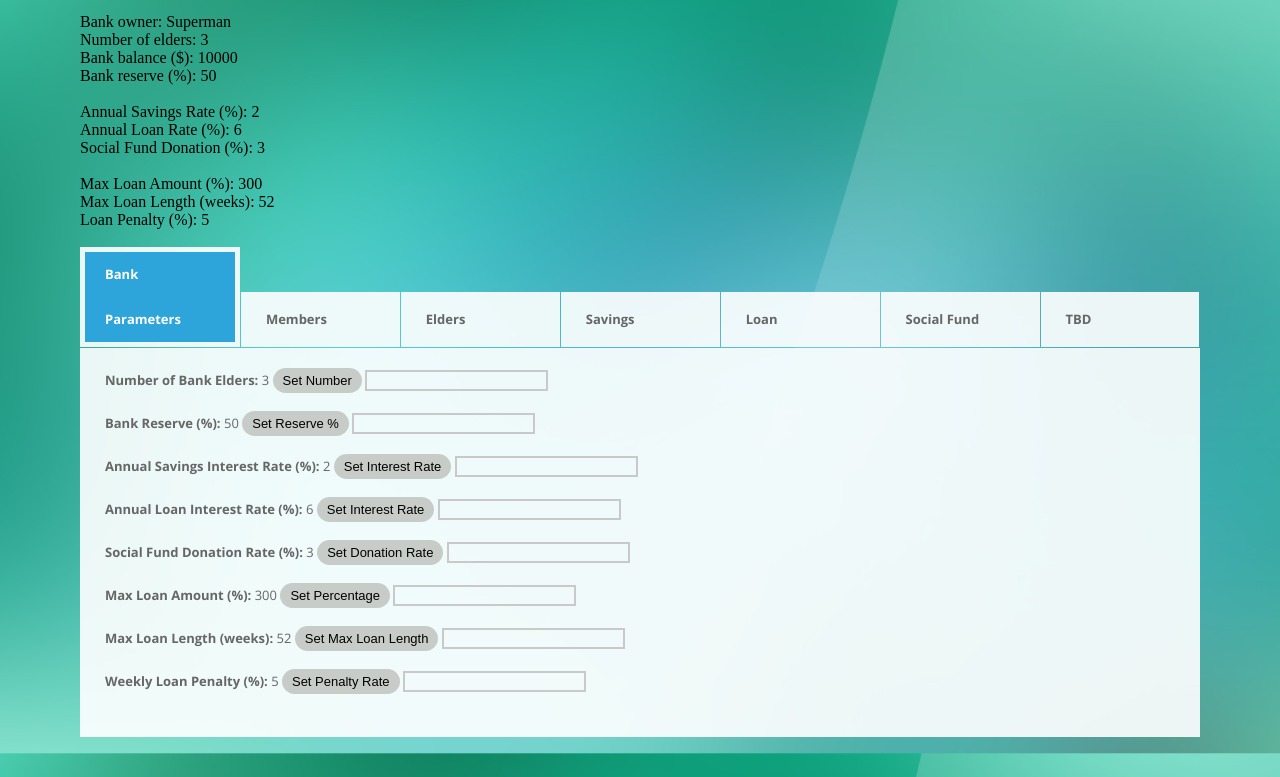
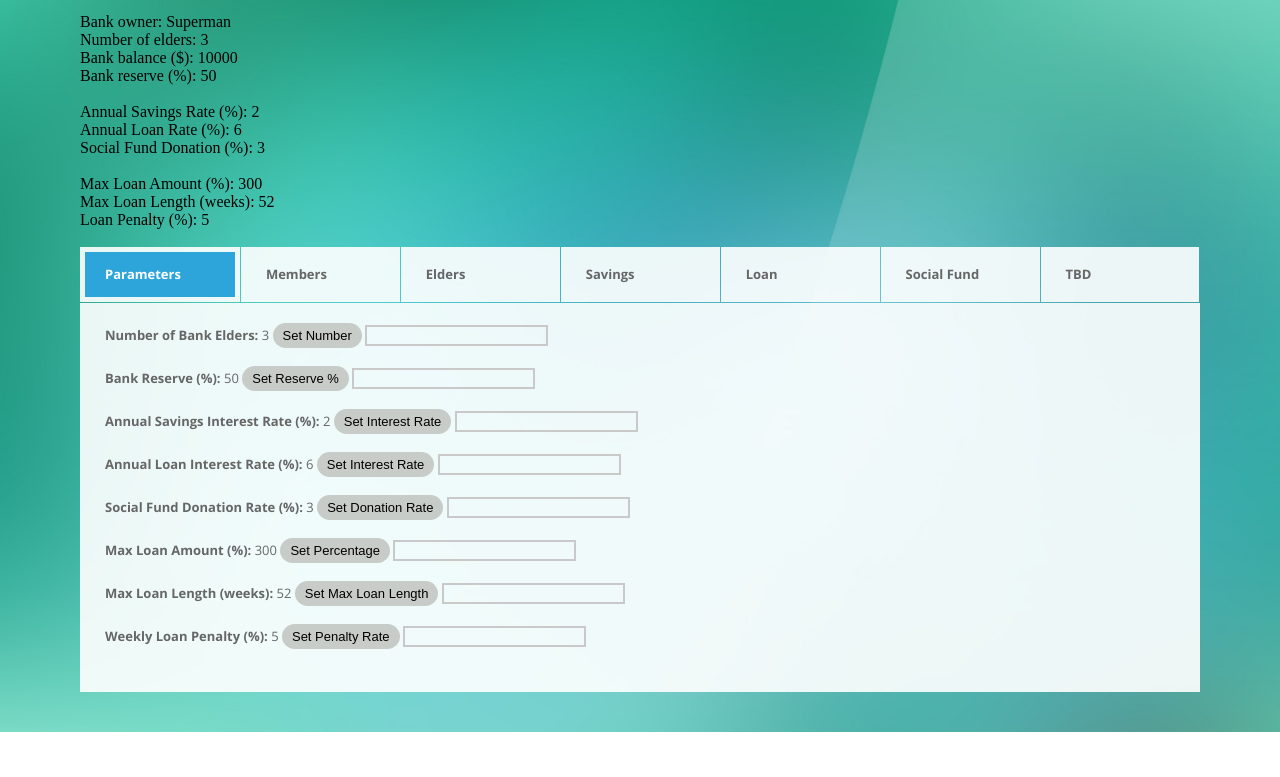
Before and after one commit to huang-pan/village-bank, a plain HTML site: page Source/index.html in a window 1280 px wide. Shown: the part 100-877 px from the top of the page. After the commit the page ends 832 px from the top, so only its background shows below. Drawn offline with nearby package versions, Linux system fonts and the light colour scheme.

Commit message:
added index.zip

```diff
--- a/Source/index.html
+++ b/Source/index.html
@@ -102,7 +102,7 @@
 			<!-- tabs -->
 			<div class="sky-tabs sky-tabs-amount-7 sky-tabs-pos-top-justify sky-tabs-anim-flip sky-tabs-response-to-icons">
 				<input type="radio" name="sky-tabs" checked id="sky-tab1" class="sky-tab-content-1">
-				<label for="sky-tab1"><span><span><b>Bank Parameters</b></span></span></label>
+				<label for="sky-tab1"><span><span><b>Parameters</b></span></span></label>
 
 				<input type="radio" name="sky-tabs" id="sky-tab2" class="sky-tab-content-2">
 				<label for="sky-tab2"><span><span><b>Members</b></span></span></label>
```
Also changed, not shown: 4 other files.
